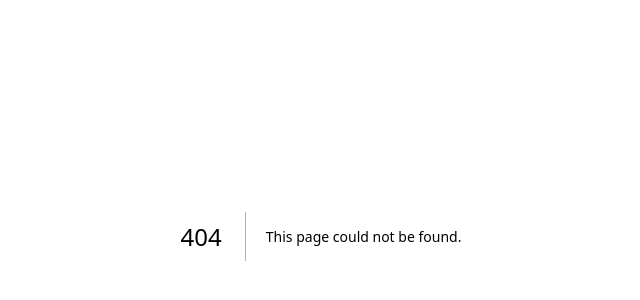
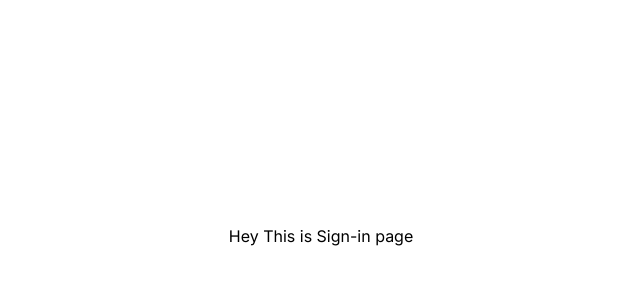
Before and after one commit to nikhil3009/stackoverflow-clone, a Next.js app: page /sign-in in a window 1280 px wide. Before the commit this address had no page. Shown: the part 164-464 px from the top of the page, without its empty margins (319-959 px from the left). Built offline with nearby package versions, Linux system fonts and the light colour scheme.

Commit message:
Basic Routing Setup

```diff
--- /dev/null
+++ b/app/(auth)/(root)/(home)/page.tsx
@@ -0,0 +1,9 @@
+/** @format */
+
+import React from 'react';
+
+const Home = () => {
+	return <div>This is home</div>;
+};
+
+export default Home;
--- /dev/null
+++ b/app/(auth)/(root)/ask-question/page.tsx
@@ -0,0 +1,9 @@
+/** @format */
+
+import React from 'react';
+
+const page = () => {
+	return <div>This is ask a question component</div>;
+};
+
+export default page;
--- /dev/null
+++ b/app/(auth)/layout.tsx
@@ -0,0 +1,13 @@
+/** @format */
+
+import React from 'react';
+
+const layout = ({ children }: { children: React.ReactNode }) => {
+	return (
+		<main className='flex min-h-screen w-full items-center justify-center'>
+			{children}
+		</main>
+	);
+};
+
+export default layout;
--- /dev/null
+++ b/app/(auth)/sign-in/page.tsx
@@ -0,0 +1,9 @@
+/** @format */
+
+import React from 'react';
+
+const SignIn = () => {
+	return <div>Hey This is Sign-in page</div>;
+};
+
+export default SignIn;
--- /dev/null
+++ b/app/(auth)/sign-up/page.tsx
@@ -0,0 +1,9 @@
+/** @format */
+
+import React from 'react';
+
+const SignUp = () => {
+	return <div>Hey this is sign-up page</div>;
+};
+
+export default SignUp;
--- a/app/page.tsx
+++ /dev/null
@@ -1,9 +0,0 @@
-/** @format */
-
-export default function Home() {
-	return (
-		<div>
-			<h1 className='h1-bold'>This is nikhil</h1>
-		</div>
-	);
-}
```
